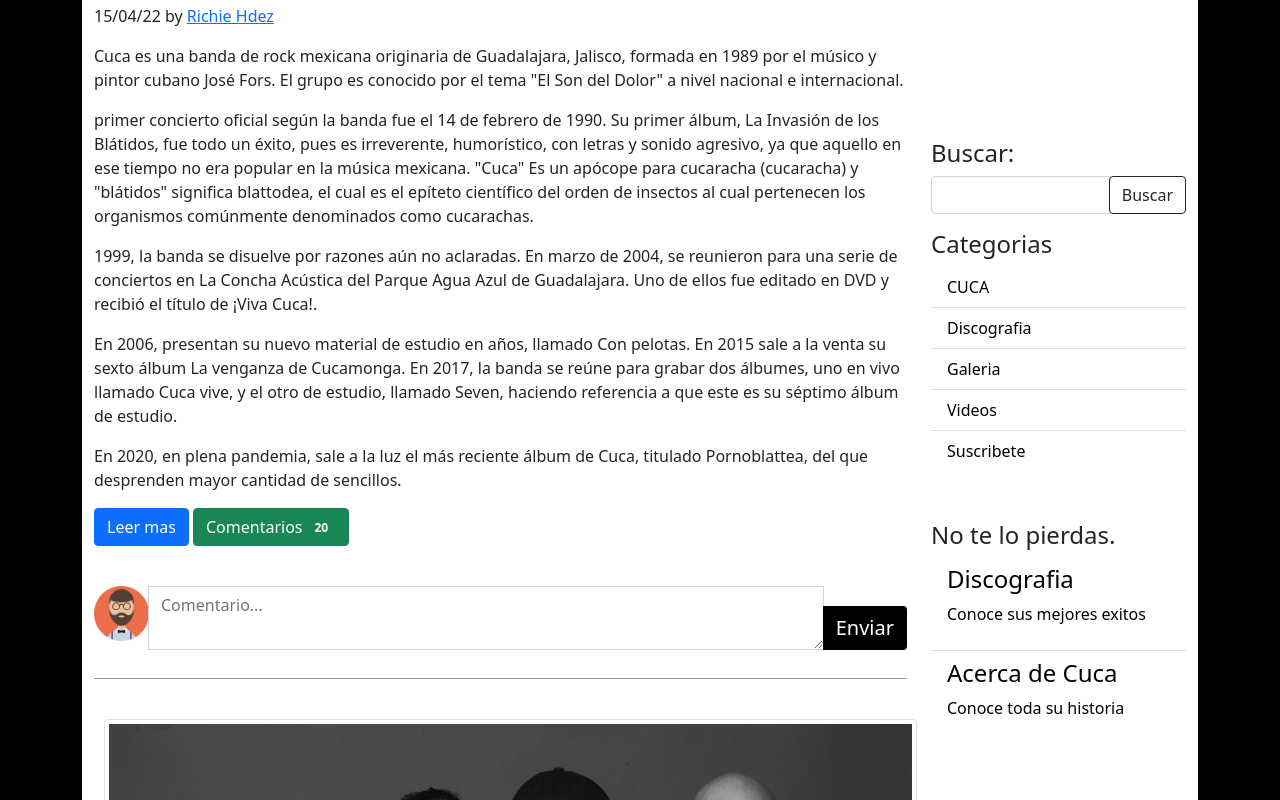
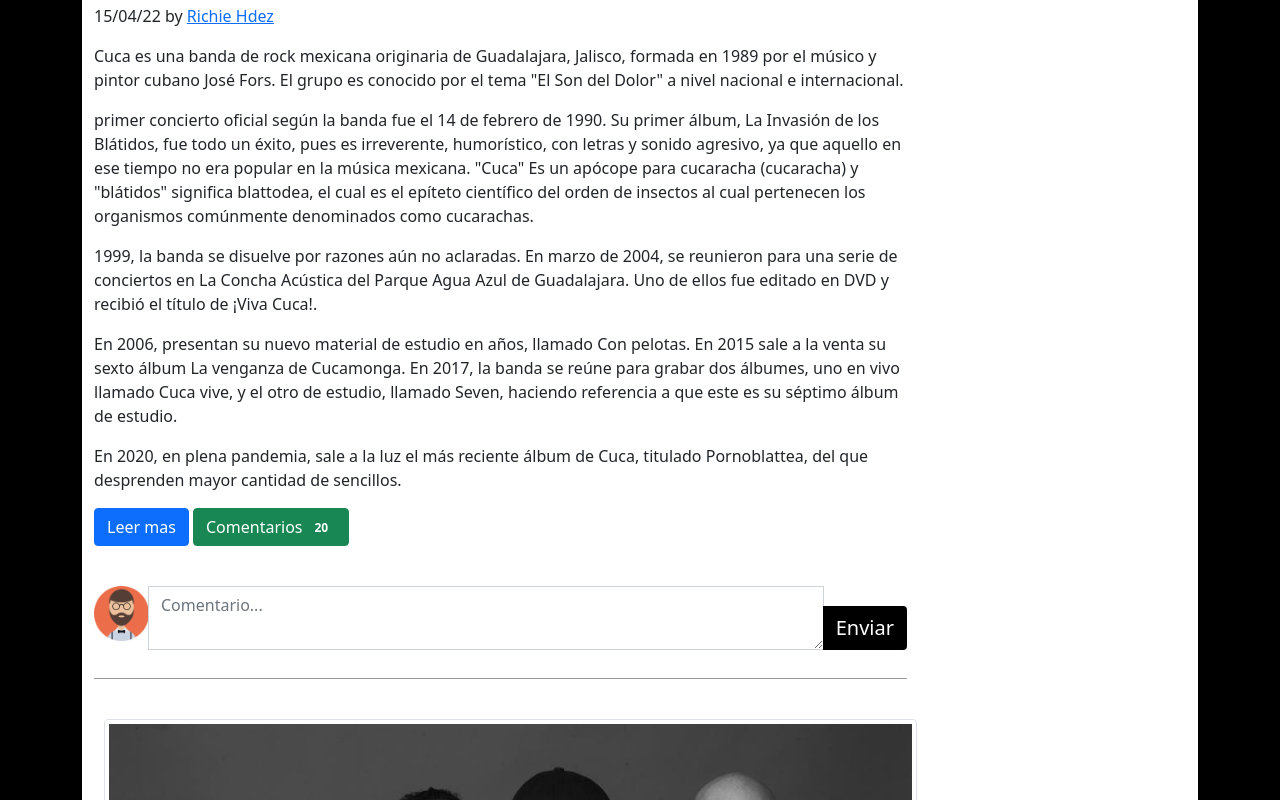
Before and after one commit to ricardo7286/APL_BOOT_RICARDO_HERNANDEZ, a plain HTML site: page index.html in a window 1280 px wide. Shown: the part 1620-2420 px from the top of the page. Drawn offline with nearby package versions, Linux system fonts and the light colour scheme.

Commit message:
correccion aside

```diff
--- a/index.html
+++ b/index.html
@@ -176,42 +176,6 @@
                     </article>
                 </section>
 
-                <!-- La manera mas facil de hacer 🤓Aside -->
-                <aside class="col-md-3 d-sm-none d-xs-none d-md-block d-lg-block" style="margin-top: -560px;">
-
-                        <!-- Busqueda -->
-                        <h4>Buscar:</h4>
-                        <div class="input-group mb-3">
-                            <input type="text" class="form-control" aria-describedby="button-addon2">
-                            <div class="input-group-append">
-                                <button class="btn btn-outline-dark" type="button" id="button-addon2">Buscar</button>
-                            </div>
-                        </div>
-
-                        <!-- Categorias -->
-                        <h4>Categorias</h4>
-                        <div class="list-group list-group-flush">
-                          <a href="#" class="list-group-item" style="color:black;">CUCA</a>
-                          <a href="#" class="list-group-item" style="color:black;">Discografia</a>
-                          <a href="#" class="list-group-item" style="color:black;">Galeria</a>
-                          <a href="#" class="list-group-item" style="color:black;">Videos</a>
-                          <a href="#" class="list-group-item" style="color:black;">Suscribete</a>
-                        </div>
-
-                        <!-- Publicaciones Recientes -->
-                        <h4 style="margin-top: 50px;">No te lo pierdas.</h4>
-                        <div class="list-group list-group-flush">
-                          <a href="#" class="list-group-item" style="color:black;">
-                            <h4 class="list-group-item-heading">Discografia</h4>
-                            <p class="list-group-item-text">Conoce sus mejores exitos</p>
-                          </a>
-                          <a href="#" class="list-group-item" style="color:black;">
-                            <h4 class="list-group-item-heading">Acerca de Cuca</h4>
-                            <p class="list-group-item-text">Conoce toda su historia</p>
-                          </a>
-                        </div>
-                      </aside>
-
             </section>
             </div>
         </section>
```
